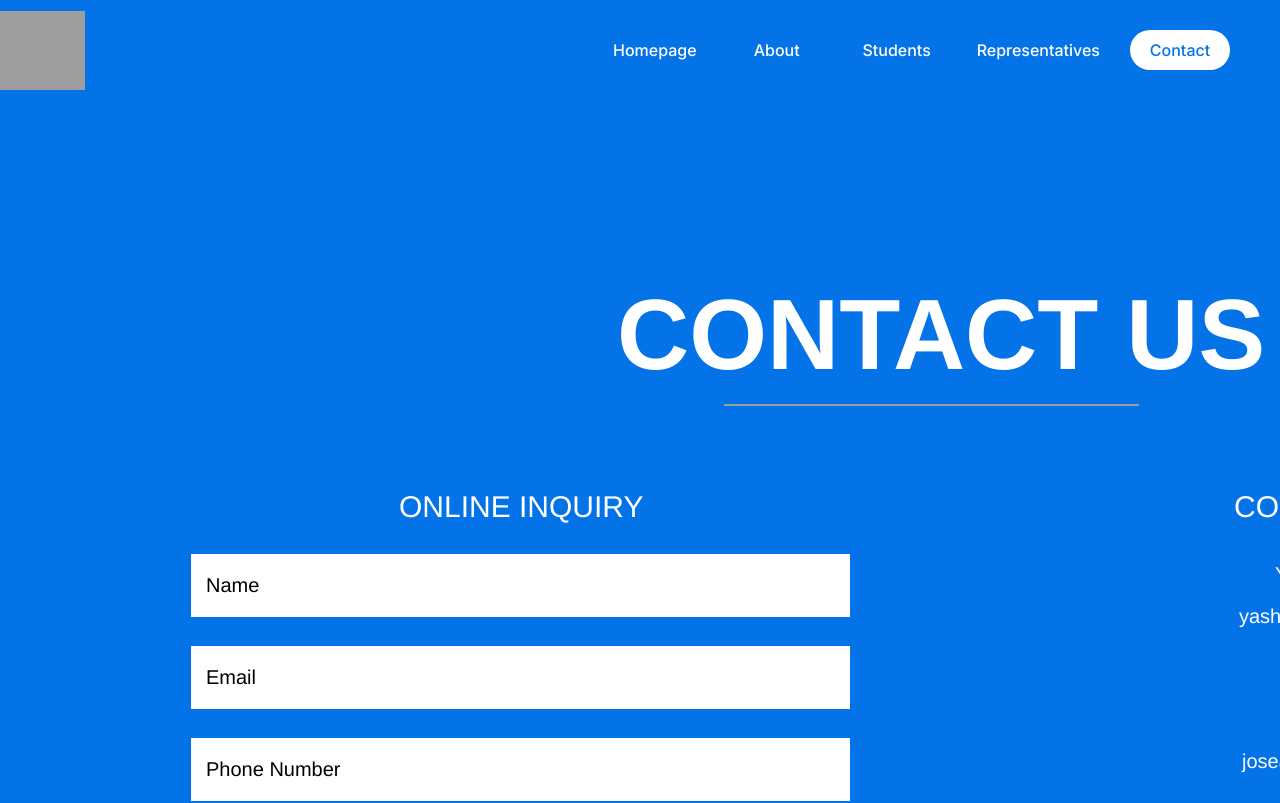
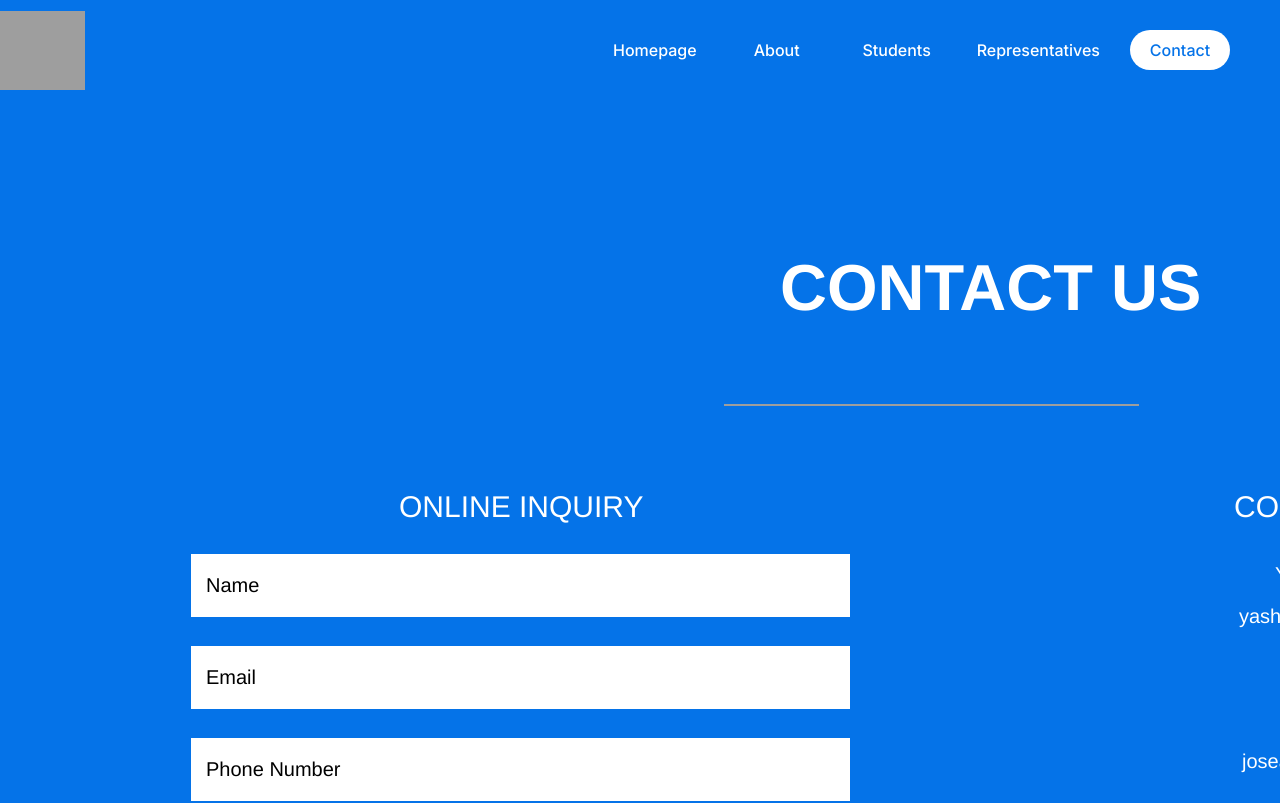
Before and after one commit to AaronTi30/finet, a Next.js app: page /contact in a window 1280 px wide. Shown: the top 803 px of the page. Built offline with nearby package versions, Linux system fonts and the light colour scheme; grey boxes are pictures that could not be loaded.

Commit message:
2024-04-17: updated and fixed 'contactpage.jsx' and 'contact.module.css' title design & need to fix image issue | edited 'representativepage.jsx' background to merge out from the footer

```diff
--- a/src/app/contact/contact.module.css
+++ b/src/app/contact/contact.module.css
@@ -16,13 +16,13 @@
   .contact-us .text-wrapper {
     color: #ffffff;
     font-family: "Raleway-SemiBold", Helvetica;
-    font-size: 100px;
+    font-size: 65px;
     font-weight: 600;
-    left: 617px;
+    left: 780px;
     letter-spacing: 0;
     line-height: normal;
     position: absolute;
-    top: 177px;
+    top: 150px;
     white-space: nowrap;
   }
 
--- a/src/app/representatives/representatives.module.css
+++ b/src/app/representatives/representatives.module.css
@@ -7,7 +7,7 @@
 }
 
 .past-speakers .overlap-wrapper {
-  background-color: #ffffff;
+  background-color: #0573E8;
   height: 1080px;
   width: 1920px;
 }
```
